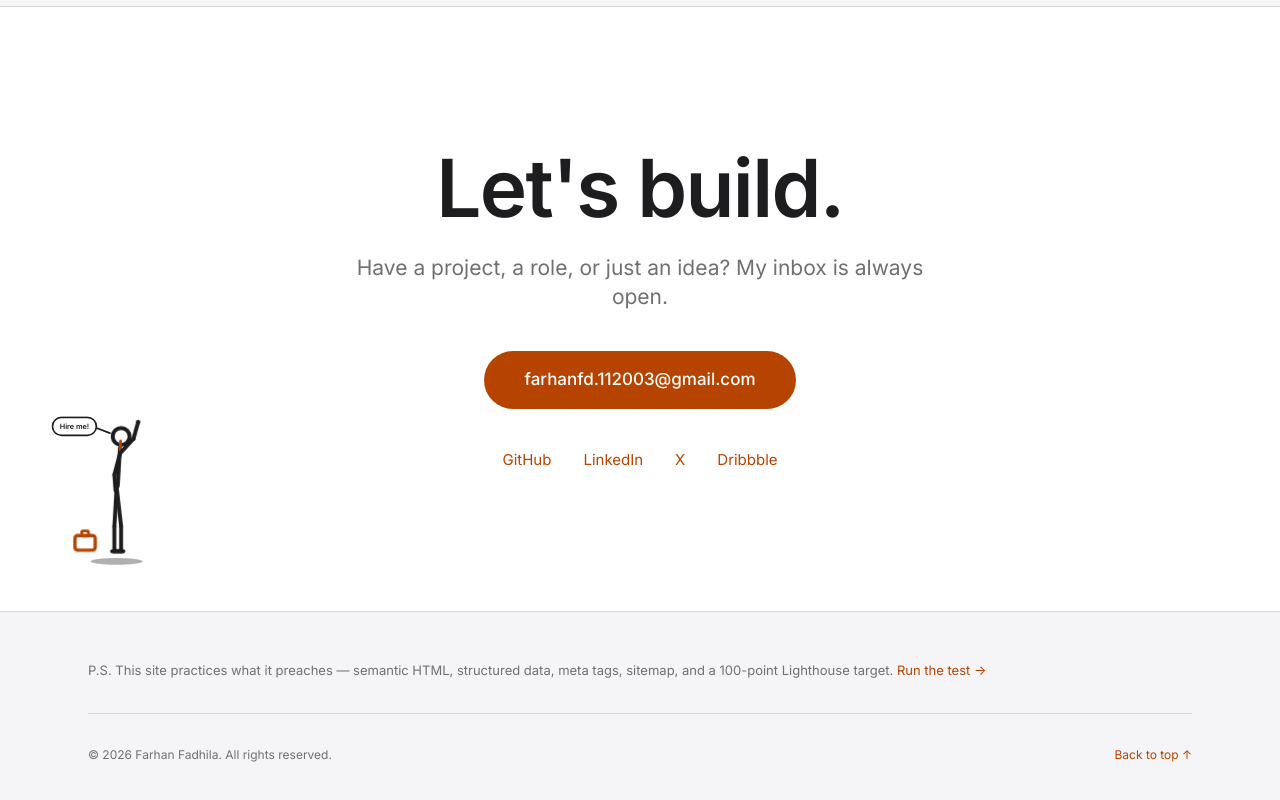
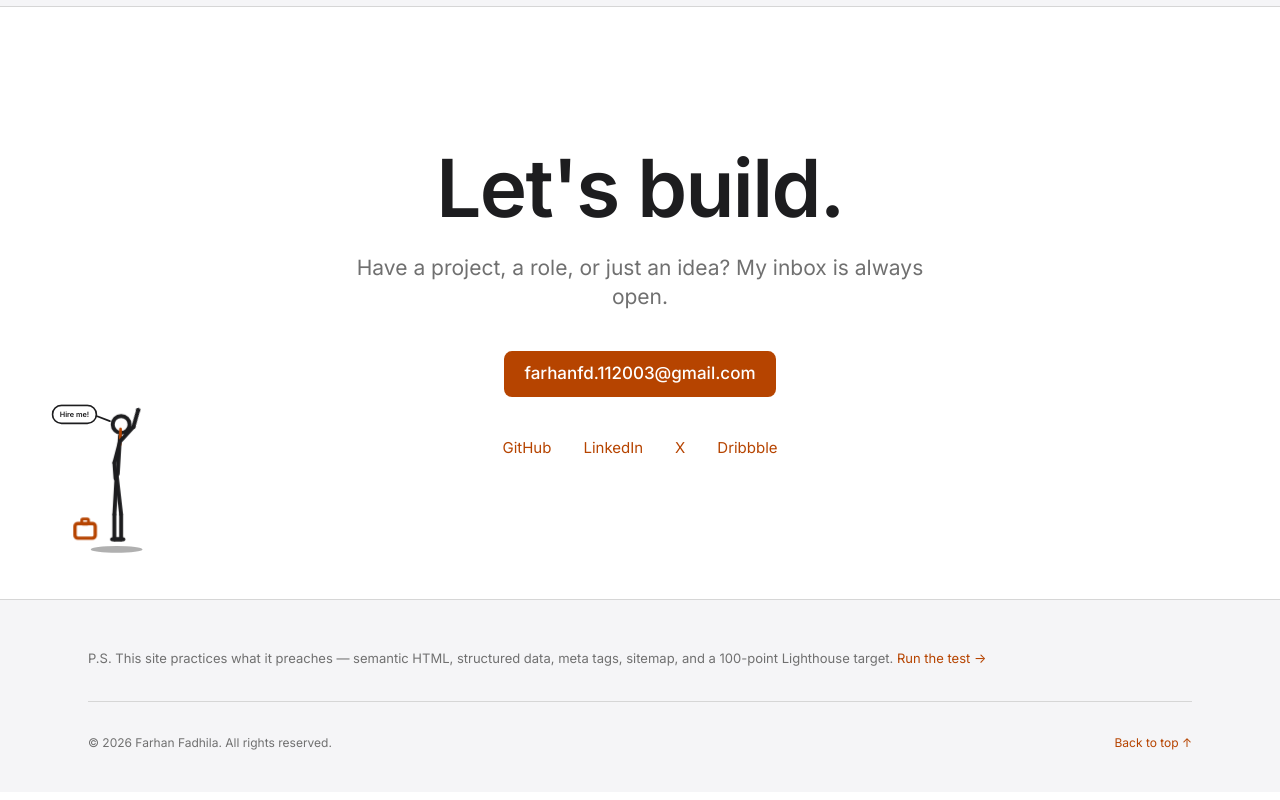
Before and after one commit to fadhilaaan9-sudo/porfolio-test, a React (Vite) app: page / in a window 1280 px wide. Shown: the part 4240-5040 px from the top of the page. Built offline with nearby package versions, Linux system fonts and the light colour scheme.

Commit message:
Update button styling in FinalCta component for consistency

```diff
--- a/src/components/FinalCta.tsx
+++ b/src/components/FinalCta.tsx
@@ -27,7 +27,7 @@ export default function FinalCta() {
           <div className="mt-10">
             <a
               href={`mailto:${profile.email}`}
-              className="inline-block rounded-full bg-accent px-10 py-4 text-[17px] font-medium text-white transition-all hover:scale-[1.03] hover:bg-accent-deep"
+              className="inline-block rounded-[8px] bg-accent px-5 py-2.5 text-[17px] font-medium text-white transition-all hover:scale-[1.03] hover:bg-accent-deep"
             >
               {profile.email}
             </a>
```
